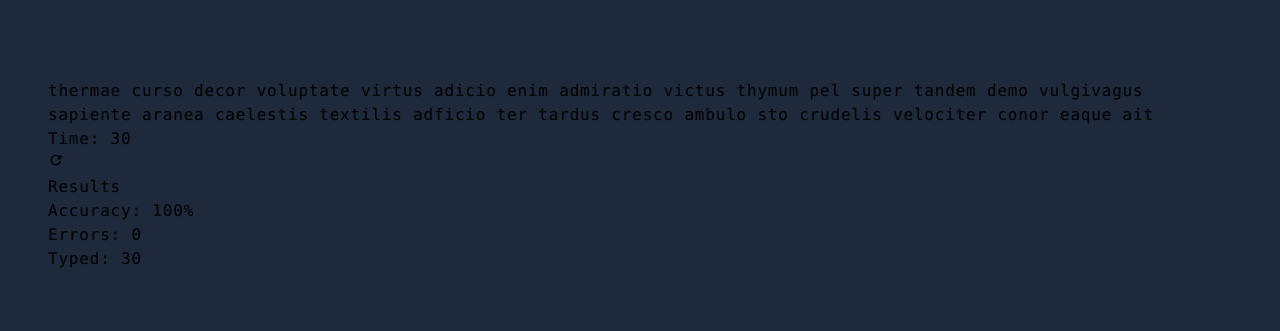
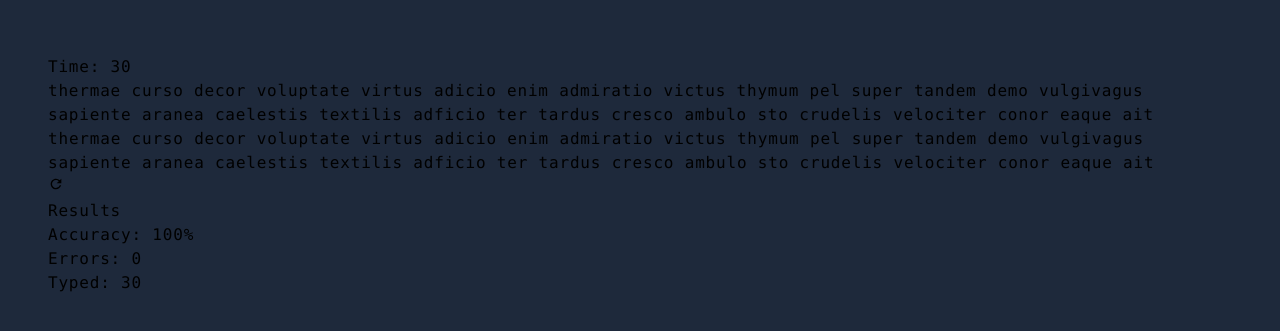
Before and after one commit to vedantlavale/type-tester, a React (Vite) app: page / in a window 1280 px wide. Shown: the part 225-556 px from the top of the page. Built offline with nearby package versions, Linux system fonts and the light colour scheme.

Commit message:
Add UserTypings component and format accuracy percentage in Results

```diff
--- a/src/App.tsx
+++ b/src/App.tsx
@@ -1,22 +1,41 @@
 import {faker} from '@faker-js/faker'
 import RestartButton from './components/RestartButton.tsx'
 import Results from './components/Results.tsx'
+import UserTypings from './components/UserType.tsx'
 const words = faker.lorem.words(30)
 
 function App() {
   return (
     <>
-     <GeneratedWords words={words}/>
-     <CountDownTimer timeleft={30}/>
+    <CountDownTimer timeleft={30}/>
+    <WordContainer>
+
+    </WordContainer>
+    <div className='relative max-w-xl mt-3 leading-relaxed break-all'>
+    <GeneratedWords words={words}/>
+    <UserTypings className='absolute inset-0' userInput={words}></UserTypings>
+    </div>
+
      <RestartButton
       className= {"mx-auto mt-10 text-slate-500"}
      />
+
      <Results  className={"mx-auto mt-10 text-slate-500"}
       errors={0}
       accuracyPercentage={100}
       total={30}>
      </Results>
+
+
     </>
+  )
+}
+
+const WordContainer = ({children}:{children:React.ReactNode}) => {
+  return(
+    <div className="frelaive text-3xl max-w-xl leading-relaxed break-all">
+      {children}
+    </div>
   )
 }
 
--- a/src/components/Results.tsx
+++ b/src/components/Results.tsx
@@ -1,4 +1,5 @@
 import { motion } from "framer-motion";
+import { formatPercentage } from "../utils/helpers";
 
 const Results = ({
     errors,
@@ -35,7 +36,7 @@ const Results = ({
                 animate={{ x: 0 }}
                 transition={{ ...transition, delay: 0.2 }}
             >
-                Accuracy: {accuracyPercentage}%
+                Accuracy: {formatPercentage(accuracyPercentage)}
             </motion.li>
             <motion.li
                 className="text-red-500"
--- /dev/null
+++ b/src/components/UserType.tsx
@@ -0,0 +1,23 @@
+const UserTypings = ({
+    userInput,
+    className,
+}: {
+    userInput: string;
+    className?: string;
+}) => {
+    const typedCharacters = userInput.split("");
+
+    return (
+        <div className={className}>
+            {typedCharacters.map((char, index) => {
+                return <Character key={`${char}_${index}`} char={char} />;
+            })}
+        </div>
+    );
+};
+
+const Character = ({ char }: { char: string }) => {
+    return <span className="text-primary-400">{char}</span>;
+};
+
+export default UserTypings;
--- /dev/null
+++ b/src/utils/helpers.ts
@@ -0,0 +1,3 @@
+export const formatPercentage = (percentage:number)=>{
+    return percentage.toFixed(0) + "%";
+}
```
